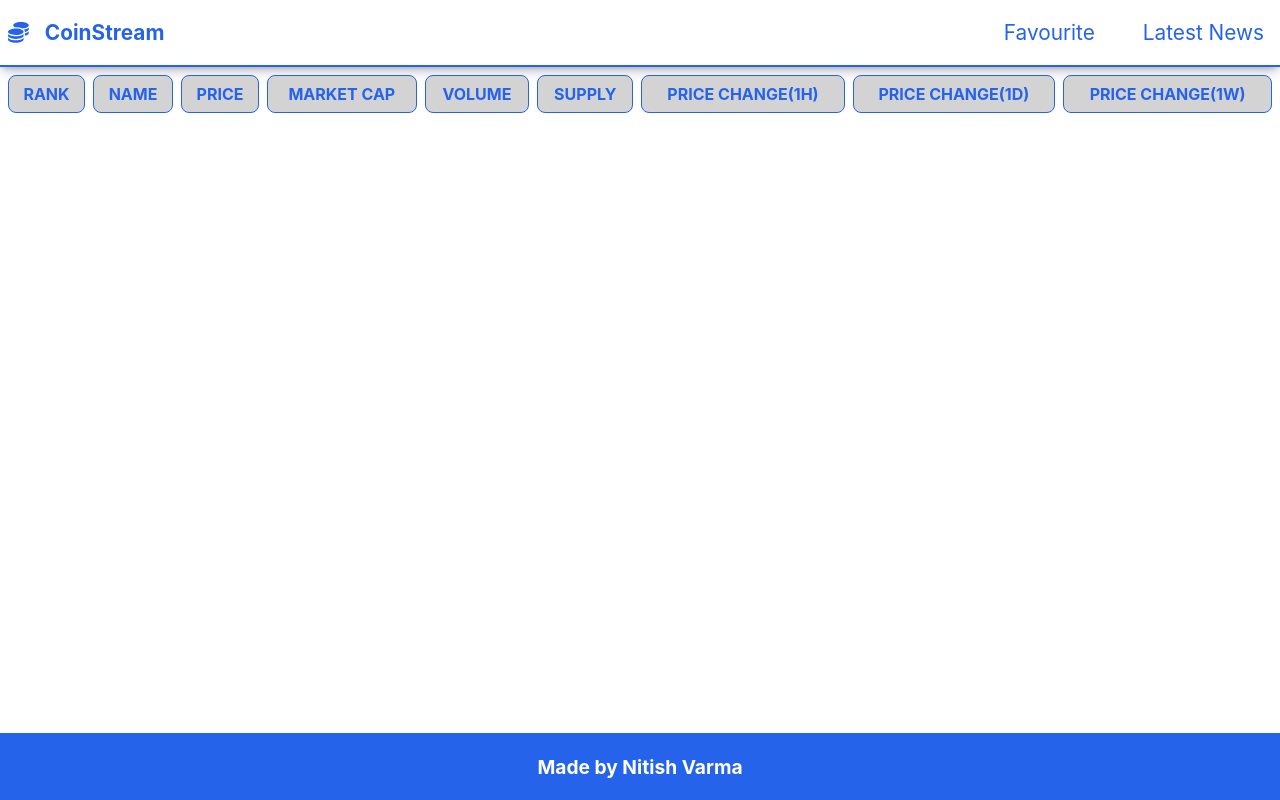
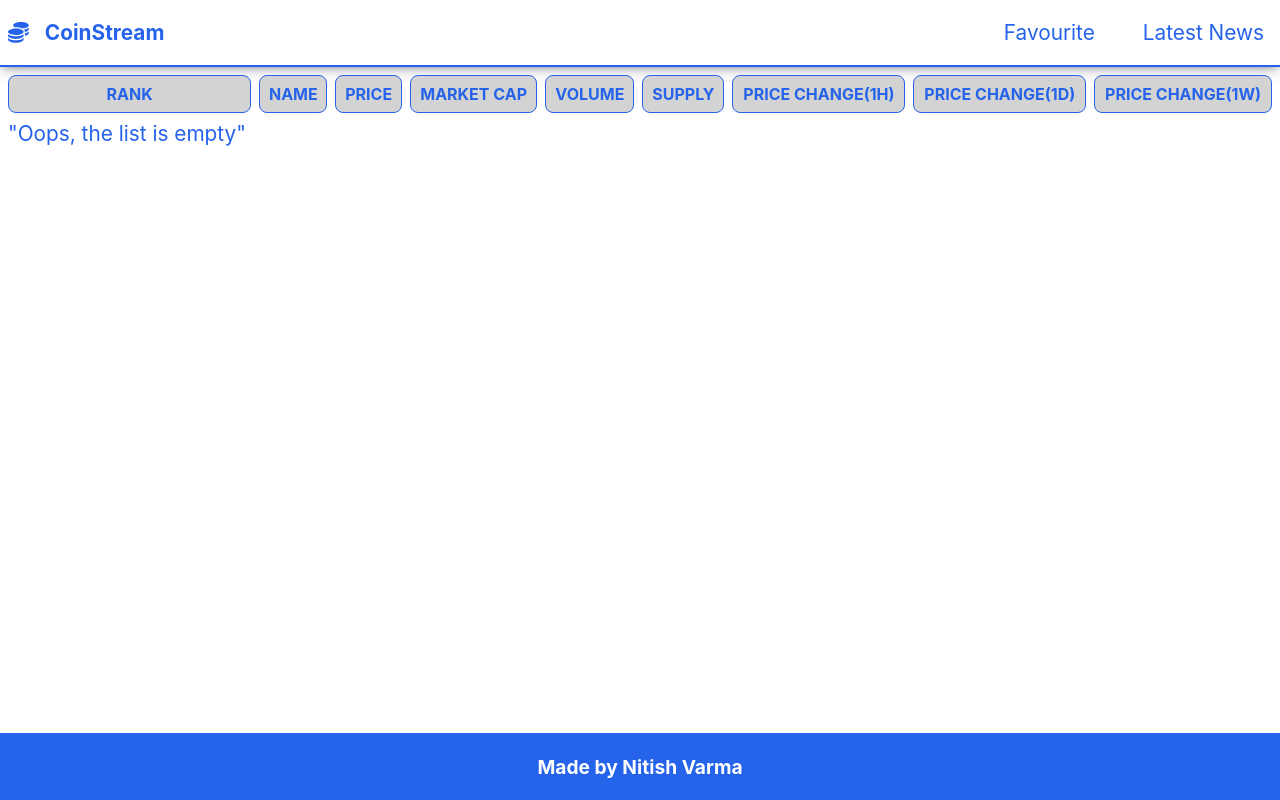
Before and after one commit to NtshVrm/crypto-app, a React (Create React App) app: page /Favourite in a window 1280 px wide. Built offline with nearby package versions, Linux system fonts and the light colour scheme.

Commit message:
fix : font-size

```diff
--- a/src/pages/favourite/Favourite.jsx
+++ b/src/pages/favourite/Favourite.jsx
@@ -28,9 +28,13 @@ export default function Favourite() {
               );
             })}
           </tr>
-          {favData.map((coin) => {
-            return <FavItem coin={JSON.parse(coin)} />;
-          })}
+          {favData.length > 0 ? (
+            favData.map((coin) => {
+              return <FavItem coin={JSON.parse(coin)} />;
+            })
+          ) : (
+            <span className="primary error">"Oops, the list is empty"</span>
+          )}
         </table>
       </div>
       <div className="footer-container">Made by Nitish Varma</div>
--- a/src/pages/favourite/favourite.css
+++ b/src/pages/favourite/favourite.css
@@ -19,3 +19,7 @@
   display: flex;
   align-items: center;
 }
+
+.error {
+  font-size: 1.3rem;
+}
```
